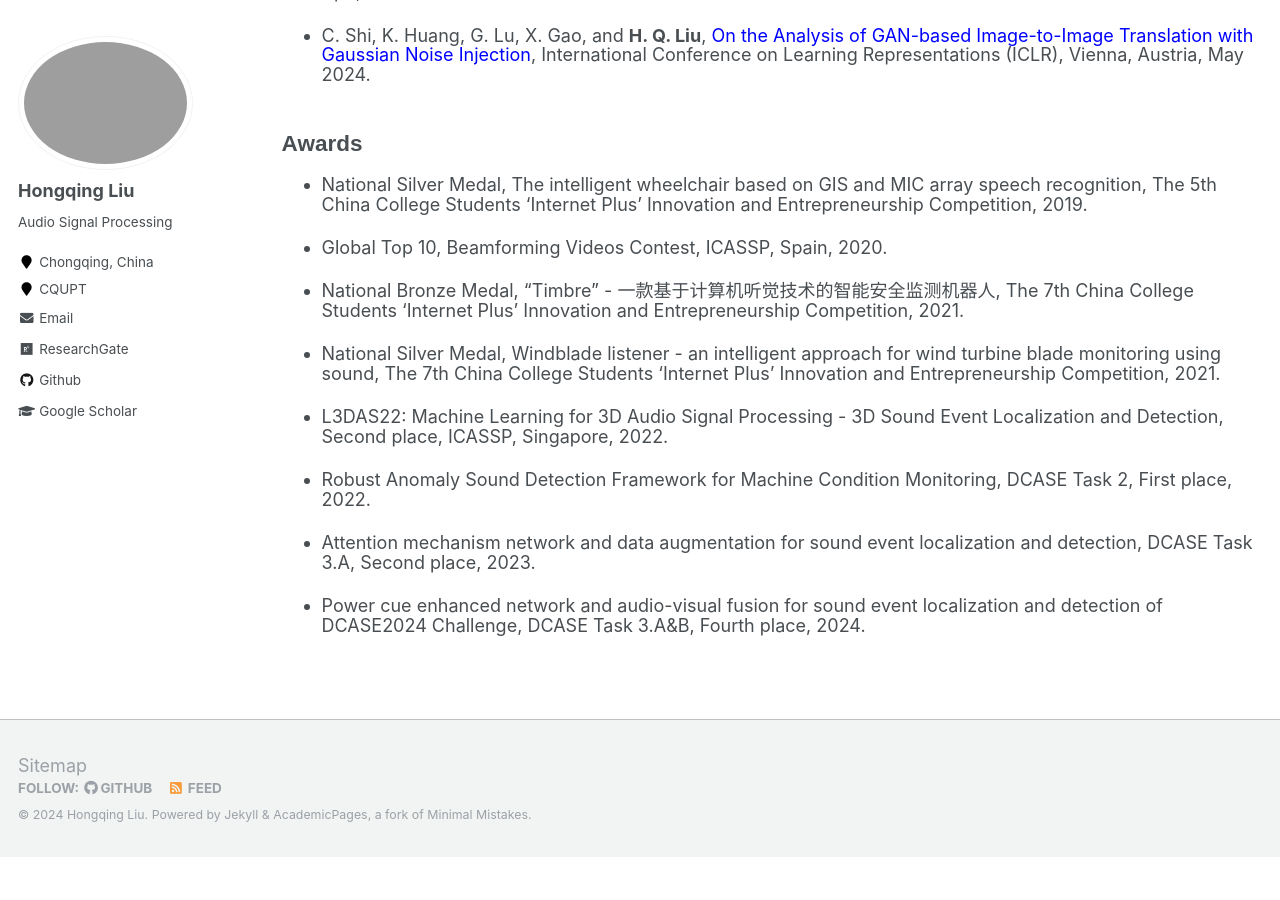
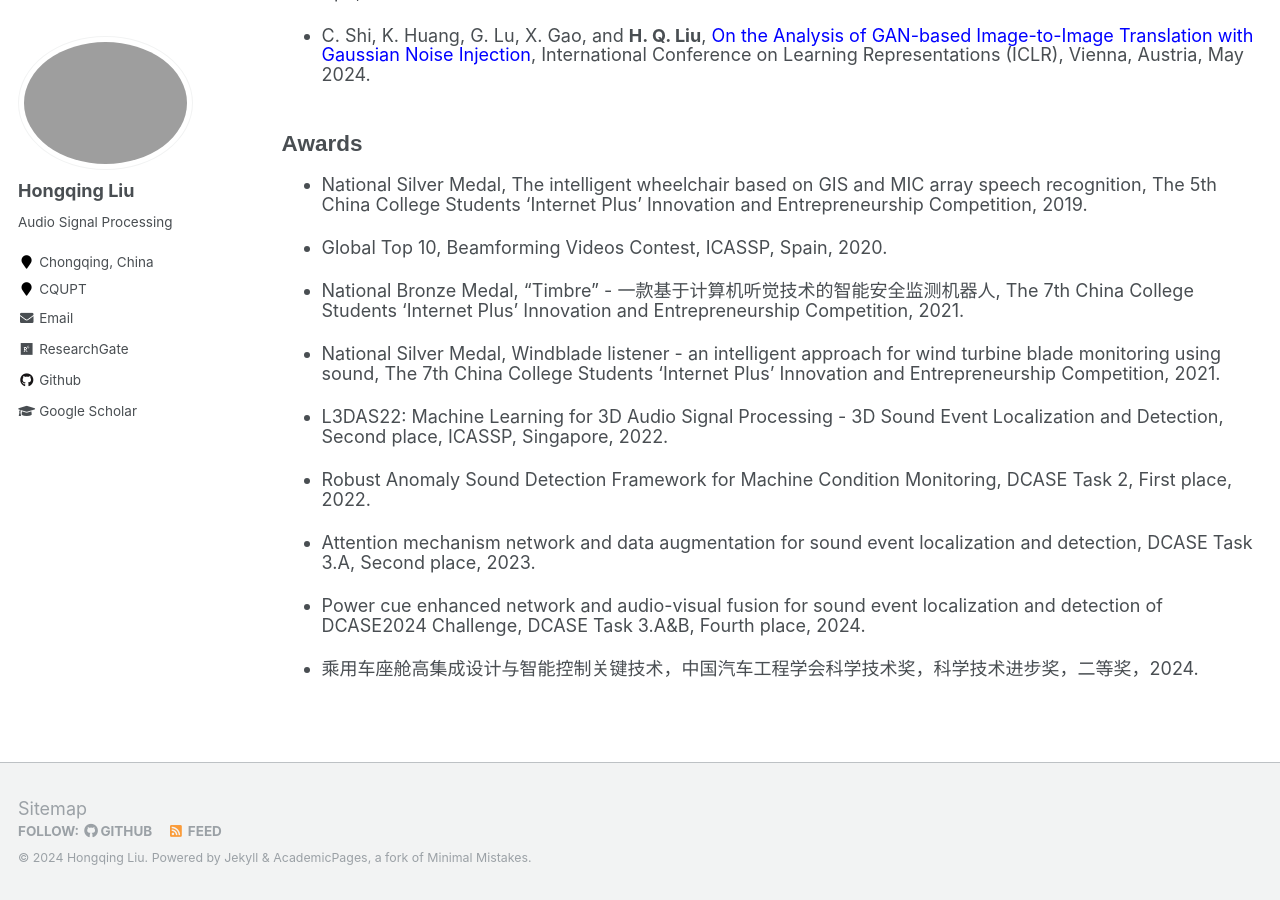
Before and after one commit to hong-qing-liu/english-hong-qing-liu.github.io, a Jekyll site: the page built from _pages/publications.md, in a window 1280 px wide and 900 px high, scrolled down 2309 px. Built offline with Jekyll 4.4.1, drawn with Linux system fonts in a browser that asks for light colours; before the commit the page ends 3166 px from its top, so only the background shows below that.

Commit message:
Update publications.md

```diff
--- a/_pages/publications.md
+++ b/_pages/publications.md
@@ -82,3 +82,5 @@ author_profile: true
 - Attention mechanism network and data augmentation for sound event localization and detection, DCASE Task 3.A, Second place, 2023.
 
 - Power cue enhanced network and audio-visual fusion for sound event localization and detection of DCASE2024 Challenge, DCASE Task 3.A&B, Fourth place, 2024.
+
+- 乘用车座舱高集成设计与智能控制关键技术，中国汽车工程学会科学技术奖，科学技术进步奖，二等奖，2024.
```
